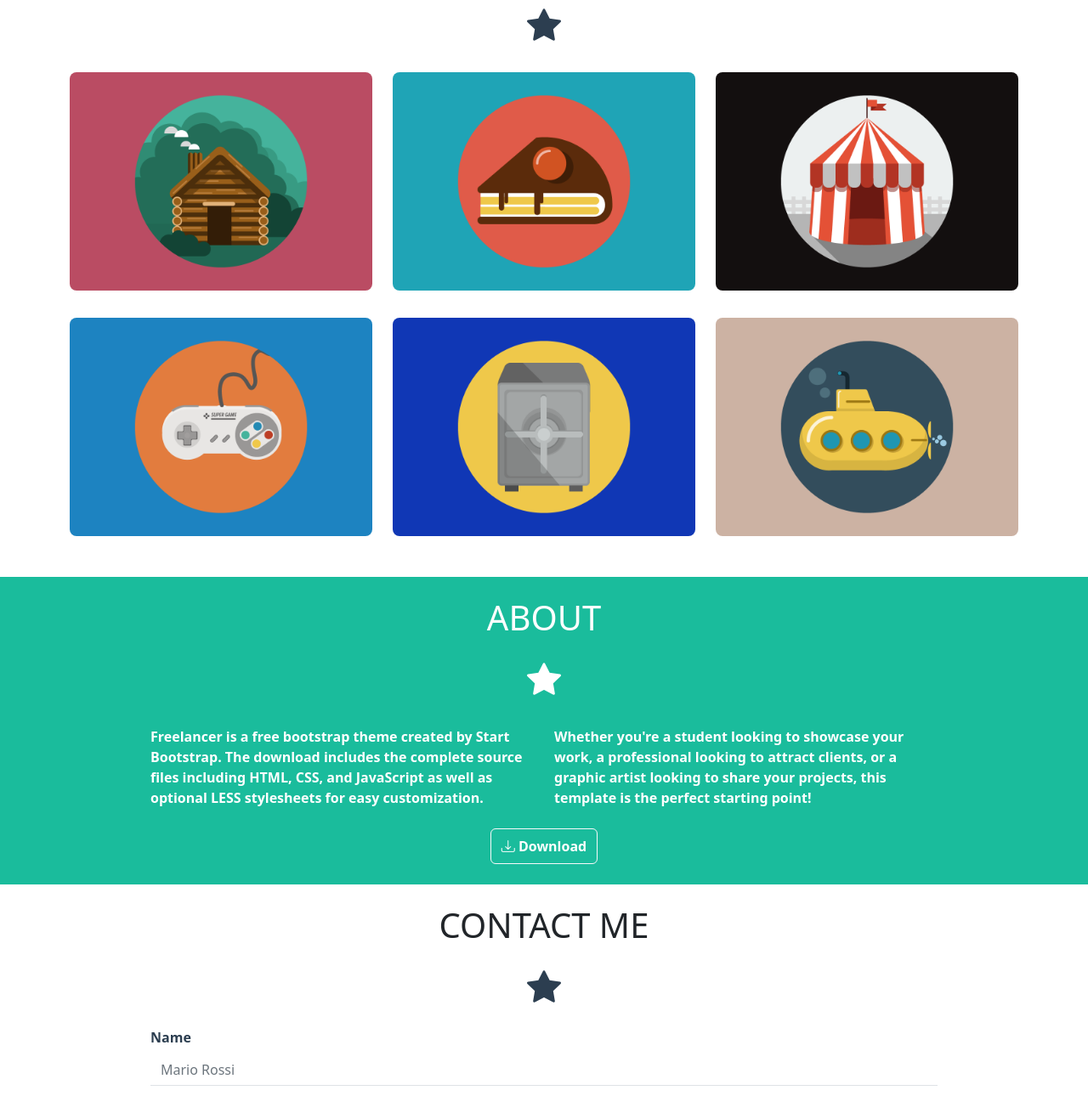
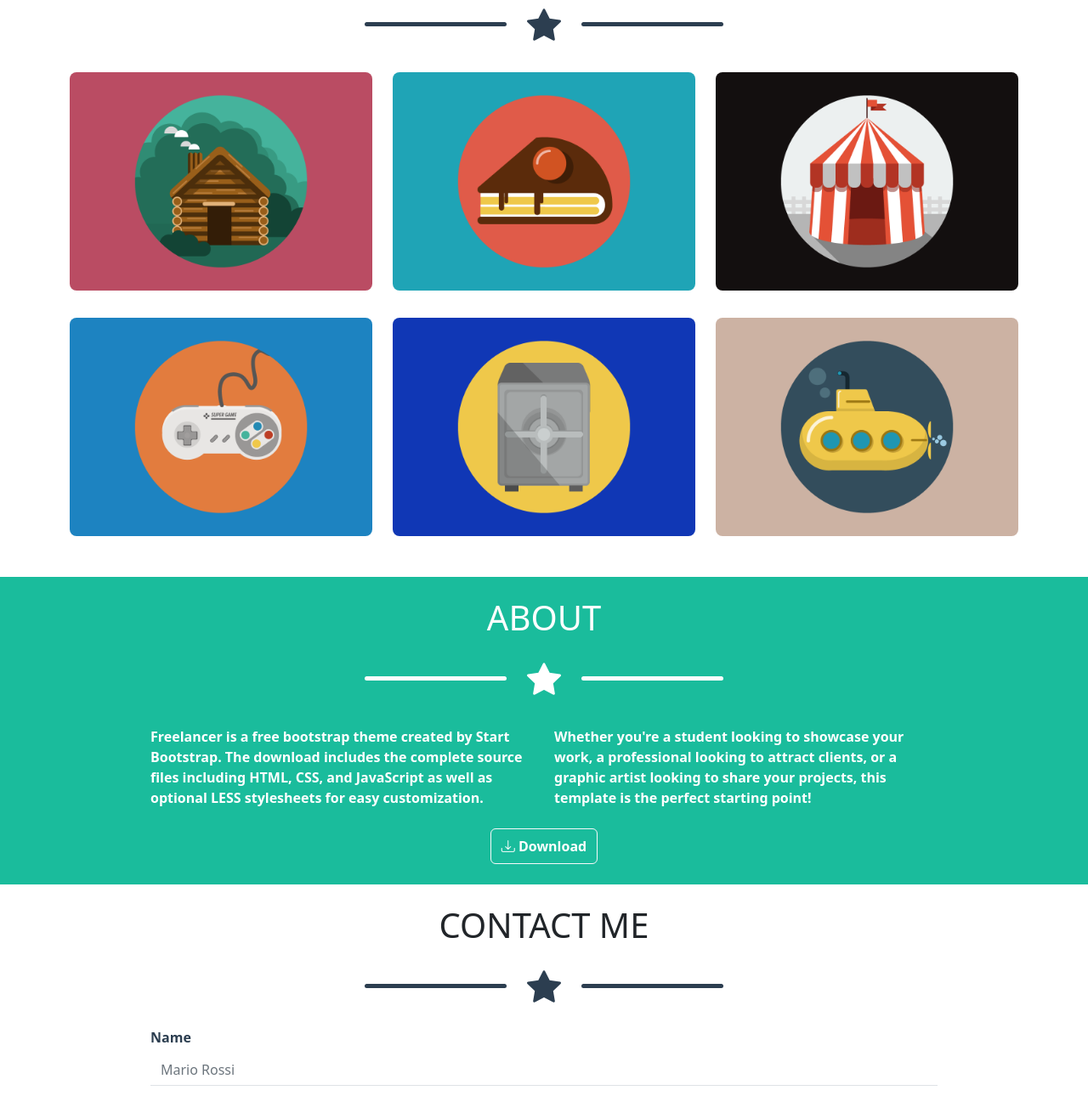
Before and after one commit to MrGians/html-css-bootstrap-freelancer, a plain HTML site: page index.html in a window 1280 px wide. Shown: the part 693-1983 px from the top of the page at 85% size. Drawn offline with nearby package versions, Linux system fonts and the light colour scheme.

Commit message:
Fixed Star Icon

```diff
--- a/css/style.css
+++ b/css/style.css
@@ -14,3 +14,17 @@
 .cs-bg-primary {background-color: var(--primary);}
 .cs-bg-secondary {background-color: var(--secondary);}
 .cs-bg-tertiary {background-color: var(--tertiary);}
+
+
+/* Line Before & After Star Icon */
+.cs-line::before, .cs-line::after {
+    content: " ";
+    display: inline-block;
+    height: 5px;
+    width: 15%;
+    border-radius: 5px;
+    background-color: var(--secondary);
+}
+
+.cs-line-light::before,
+.cs-line-light::after {background-color: white;}
--- a/index.html
+++ b/index.html
@@ -47,8 +47,8 @@
                 </figure>
                 <!-- Jumbo Title & Subtitle -->
                 <h1 class="text-uppercase">Start Bootstrap</h1>
-                <div class="h1 py-3">
-                    <i class="bi bi-star-fill"></i>
+                <div class="h1 text-center py-3 cs-line cs-line-light d-flex justify-content-center align-items-center">
+                    <i class="bi bi-star-fill px-4"></i>
                 </div>
                 <h2 class="h3 text-uppercase">Graphic Artist - Web Designer - Illustrator</h2>
             </div>
@@ -62,8 +62,8 @@
             <div class="container">
                 <!-- Title -->
                 <h2 class="h1 text-center text-uppercase">Portfolio</h2>
-                <div class="h1 text-center py-3 cs-c-secondary">
-                    <i class="bi bi-star-fill"></i>
+                <div class="h1 text-center py-3 cs-c-secondary cs-line d-flex justify-content-center align-items-center">
+                    <i class="bi bi-star-fill px-4"></i>
                 </div>
                 <!-- Portfolio Cards -->
                 <div class="row">
@@ -112,8 +112,8 @@
             <div class="container">
                 <!-- Title -->
                 <h2 class="h1 text-center text-uppercase">About</h2>
-                <div class="h1 text-center py-3">
-                    <i class="bi bi-star-fill"></i>
+                <div class="h1 text-center py-3 cs-line cs-line-light d-flex justify-content-center align-items-center">
+                    <i class="bi bi-star-fill px-4"></i>
                 </div>
                 <!-- Content -->
                 <div class="row justify-content-center">
@@ -138,8 +138,8 @@
             <div class="container">
                 <!-- Title -->
                 <h2 class="h1 text-center text-uppercase">Contact Me</h2>
-                <div class="h1 text-center py-3 cs-c-secondary">
-                    <i class="bi bi-star-fill"></i>
+                <div class="h1 text-center py-3 cs-c-secondary cs-line d-flex justify-content-center align-items-center">
+                    <i class="bi bi-star-fill px-4"></i>
                 </div>
                 <div class="row justify-content-center">
                     <!-- Contact Form -->
```
